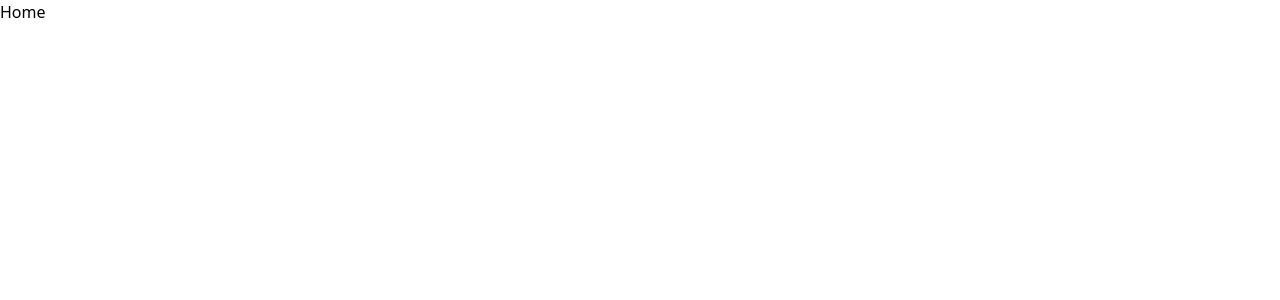
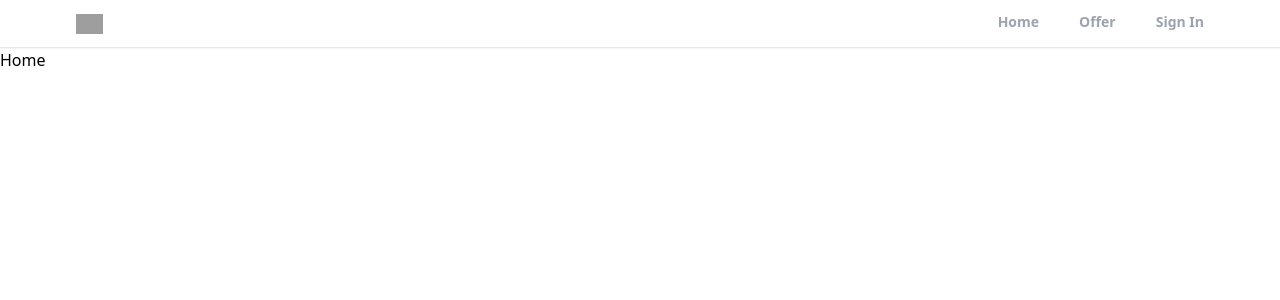
Before and after one commit to victordanielmun/e-comerce, a React (Create React App) app: page / in a window 1280 px wide. Shown: the top 300 px of the page. Built offline with nearby package versions, Linux system fonts and the light colour scheme; grey boxes are pictures that could not be loaded.

Commit message:
se creo header component

```diff
--- a/src/App.js
+++ b/src/App.js
@@ -5,11 +5,13 @@
 import Profile from './pages/Profile';
 import SignIn from './pages/SignIn';
 import SignUp from './pages/SignUp';
+import Header from './components/Header';
 
 function App() {
   return (
 
     <Router>
+          <Header/>
       <Routes>
           <Route path="/" element={<Home />} />
           <Route path="/ForgotPassword" element={<ForgotPassword />} />
--- /dev/null
+++ b/src/components/Header.jsx
@@ -0,0 +1,42 @@
+import { useLocation, useNavigate } from 'react-router-dom'
+import React from 'react'
+
+const Header = () => {
+    const location = useLocation();
+    const navigate = useNavigate();
+
+    //funcion cambiar clase de elementos lista ul navbar
+    function pathMathRouter(route) {
+        if (route == location.pathname) {
+            return true;
+        }
+    }
+  return (
+    <div className='bg-white border-b shadow-sm sticky top-0 z-50' >
+        <header className='flex justify-between items-center px-3 max-w-6xl mx-auto'>
+            <div>
+                <img src="https://fakestoreapi.com/icons/logo.png"
+                className='h-5 cursor-pointer '
+                onClick={()=>navigate('/')}/>
+            </div>
+            <div>
+                <ul className='flex space-x-10 '>
+                    <li className={`cursor-pointer py-3 text-sm font-semibold text-gray-400 border-b-[3px] border-b-transparent ${pathMathRouter("/") && "text-black border-b-red-500"}`}
+                    onClick={()=>navigate('/')}
+                    >Home</li>
+                    <li className={`cursor-pointer py-3 text-sm font-semibold text-gray-400 border-b-[3px] border-b-transparent ${pathMathRouter("/Offer") && "text-black border-b-red-500"}`}
+                    onClick={()=>navigate('/Offer')}
+                    >Offer</li>
+                    <li className={`cursor-pointer py-3 text-sm font-semibold text-gray-400 border-b-[3px] border-b-transparent ${pathMathRouter("/SignIn") && "text-black border-b-red-500"}`}
+                    onClick={()=>navigate('/SignIn')}
+                    >Sign In</li>
+                </ul>
+            </div>
+
+        </header>
+
+    </div>
+  )
+}
+
+export default Header
```
